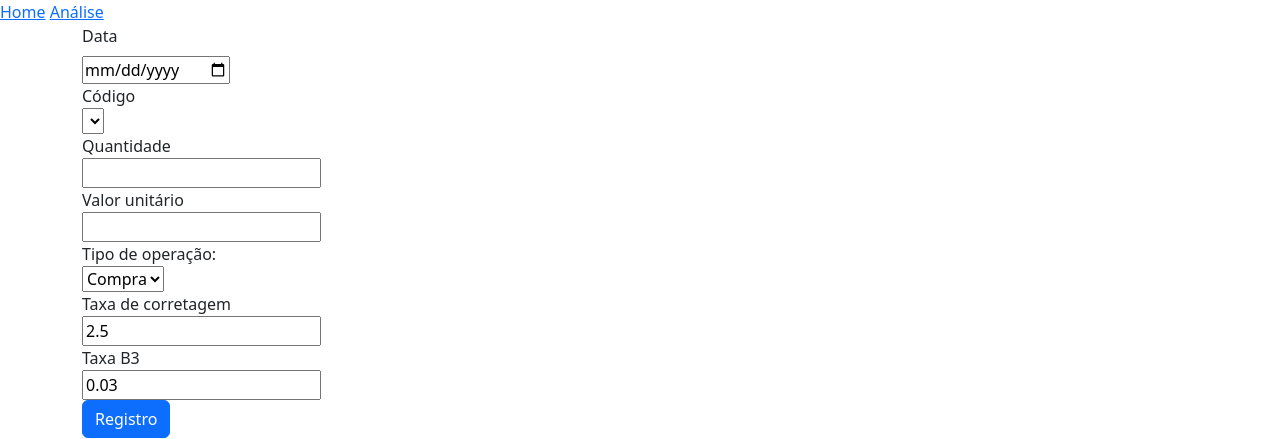
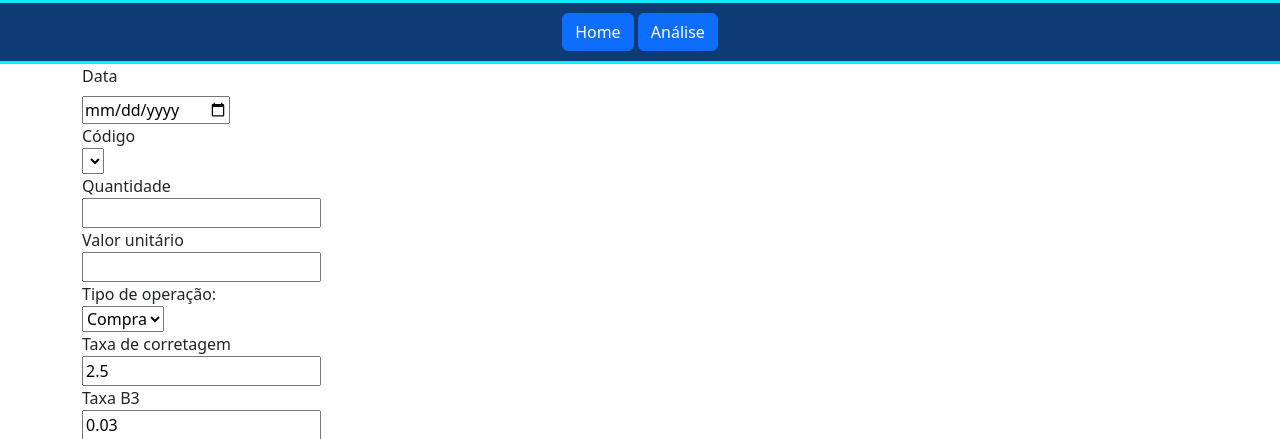
Before and after one commit to jooaoIfpi/todoB3-Ifpi, a FastAPI app: page / in a window 1280 px wide; the page is wider, and only the part inside the window is pictured. Shown: the top 439 px of that part. Run offline with FastAPI, Linux system fonts and the light colour scheme; lists and menus that the app fills with data are empty; parts of the project's set-up code (start-up, migrations or seed data) failed here and were passed over; some libraries are stand-ins or nearby versions.

Commit message:
layout header

```diff
--- a/src/templates/layout.html
+++ b/src/templates/layout.html
@@ -5,9 +5,20 @@
     <meta charset="UTF-8" name="viewport">
 
     <script src="https://ajax.googleapis.com/ajax/libs/jquery/3.6.0/jquery.min.js"></script>
+    <link rel="stylesheet" href="style.css">
 
     <style>
       /* The popup form - hidden by default */
+      .pag {
+        background-color: red;
+        margin-left: -10%;
+        margin-right: -10%;
+         border: 3px solid rgb(12, 236, 252);
+        background-color: rgb(15, 59, 116);
+        text-align: center;
+        padding: 10px;
+      }
+
       .form-popup {
         display: none;
         position: fixed;
@@ -67,6 +78,8 @@
       .form-container .btn:hover, .btn-edit:hover, .open-button:hover {
         opacity: 1;
       }
+
+
     </style>
     <title>Simple toDo Application</title>
 </head>
@@ -74,10 +87,12 @@
 
   <!-- Inicio: Fazer Navbar -->
 
-  <a href="/">Home</a>
-  <a href="/analise">Análise</a>
+<div class="pag">
+  <a class="btn btn-primary "href="/">Home</a>
+  <a class="btn btn-primary" href="/analise">Análise</a>
+</div>
 
-  <!-- Fim: Navbar -->
+<!-- Fim: Navbar -->
 
   <div style="display: flex; flex-direction: column; min-height: 80vh">
     <div class="container">
```
